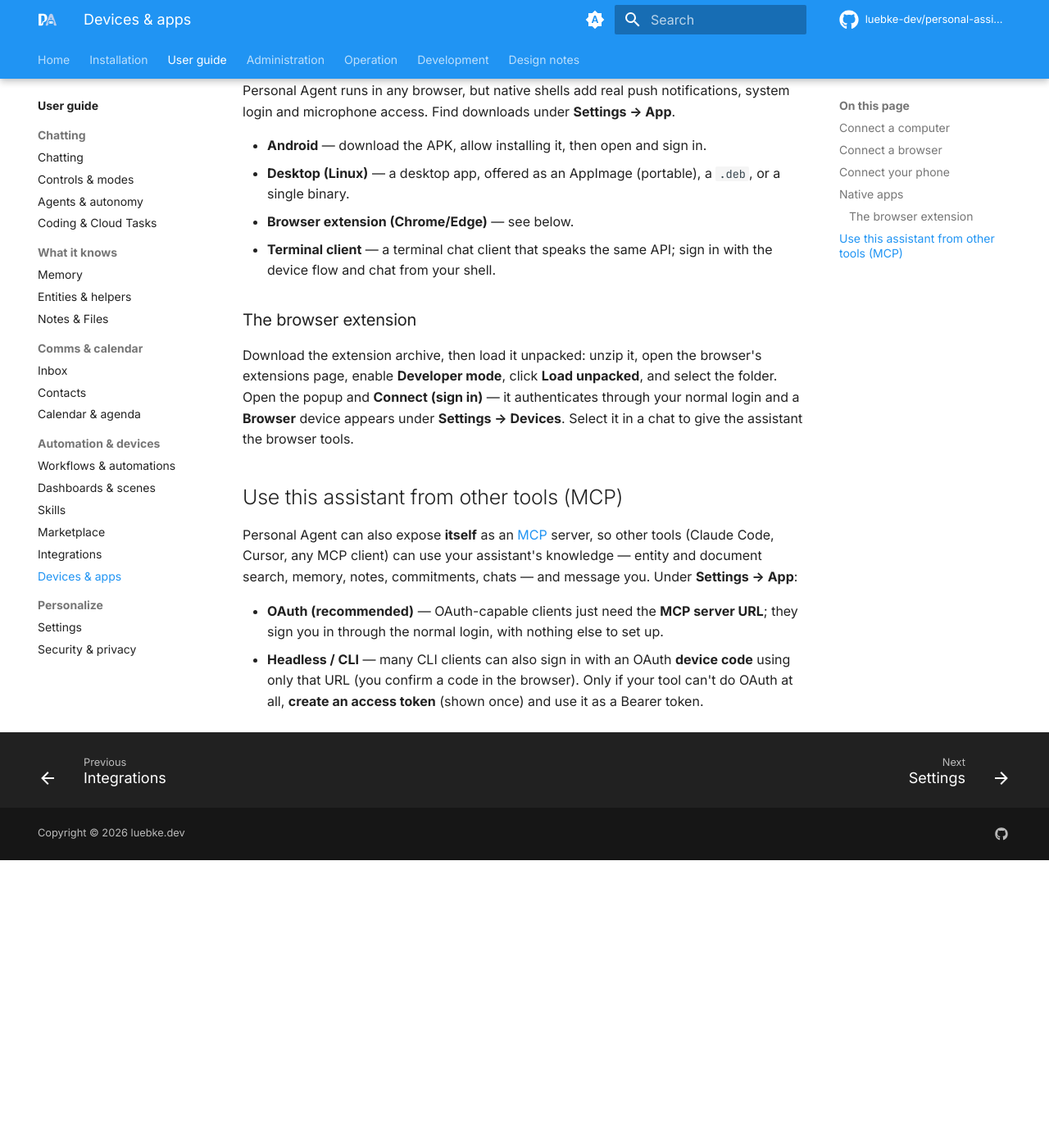
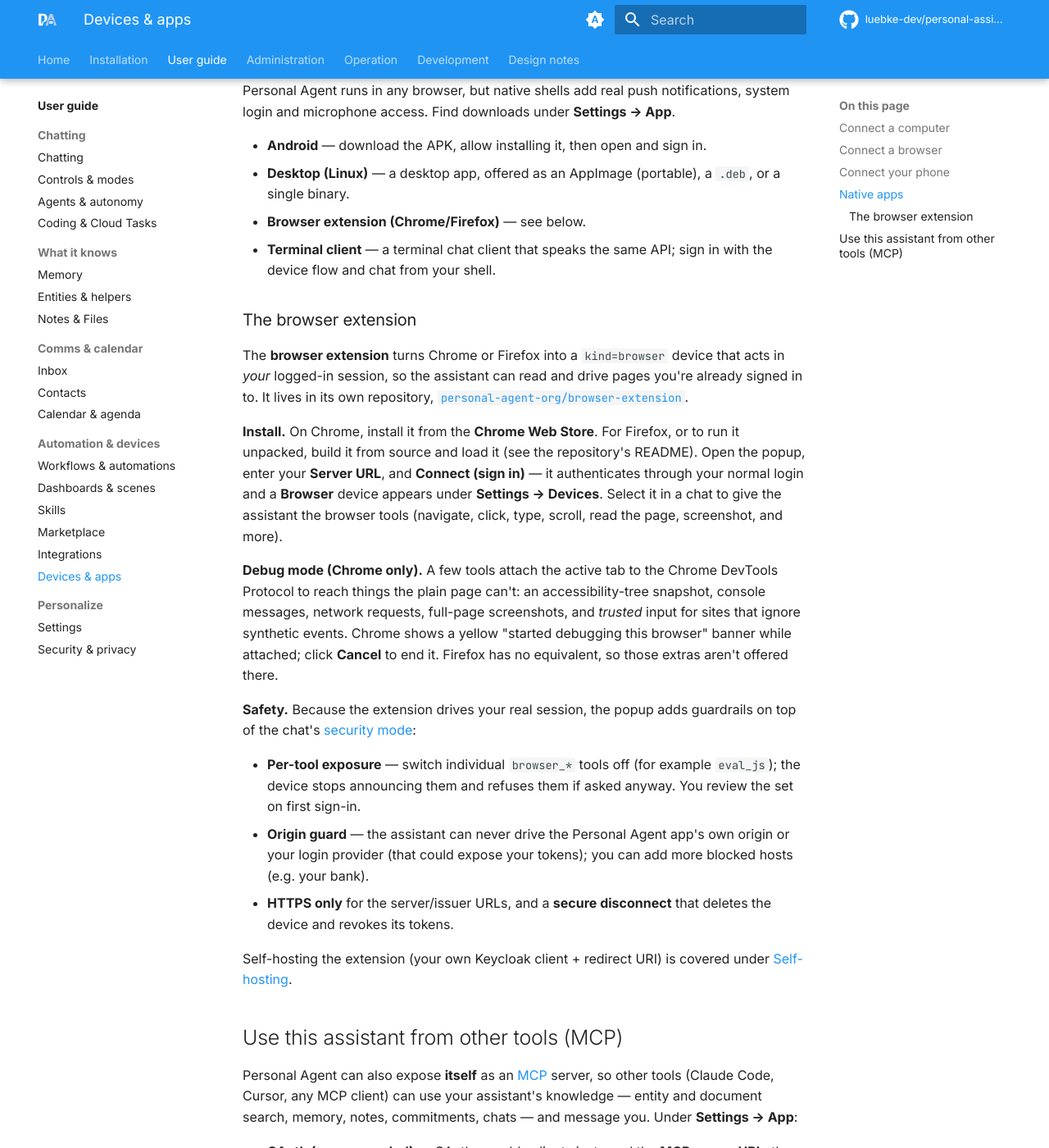
Before and after one commit to personal-agent-org/docs, an MkDocs documentation site: the page built from docs/features/devices.md, in a window 1280 px wide and 1400 px high, scrolled down 1534 px. Shown: the whole window at 82% size. Built offline with MkDocs 1.6.1 and Material for MkDocs 9.7.7, drawn with Linux system fonts in a browser that asks for light colours; comment, search, counter and statistics services are not loaded; before the commit the page ends 2583 px from its top, so only the background shows below that; some of the changed text lies outside the part shown.

Commit message:
refactor(browser-extension): extract to standalone repo, drop in-tree copy
The Chrome/Firefox extension now lives in its own public repo
(personal-agent-org/browser-extension). Remove the in-tree
clients/browser-extension/ copy and rewire everything that pointed at it:

- API: drop the /devices/browser-extension.zip endpoint (and the now-unused
  io / zipfile / lru_cache imports).
- Docker: drop the COPY of the extension source into the image.
- Web: the Settings -> App "browser extension" card links to the Chrome Web
  Store and the GitHub repo instead of the zip download; i18n updated.
- Weblate: drop the personal-agent/browser-extension component.
- Docs: fold the extension detail into Devices & apps + Self-hosting and
  repoint the remaining references.

```diff
--- a/docs/features/devices.md
+++ b/docs/features/devices.md
@@ -31,7 +31,7 @@
 A **browser** device lets the assistant navigate, click, type and screenshot real web
 pages. Two flavours:
 
-- the **browser extension** (Chrome/Edge) — acts in *your* logged-in session (see
+- the **browser extension** (Chrome/Firefox) — acts in *your* logged-in session (see
   [below](#the-browser-extension)); or
 - an on-demand **cloud browser** — **Settings → Devices → Start cloud browser** spins up a
   headless Chromium in the cloud with nothing to install.
@@ -62,17 +62,41 @@
 - **Android** — download the APK, allow installing it, then open and sign in.
 - **Desktop (Linux)** — a desktop app, offered as an AppImage (portable), a `.deb`, or a
   single binary.
-- **Browser extension (Chrome/Edge)** — see below.
+- **Browser extension (Chrome/Firefox)** — see below.
 - **Terminal client** — a terminal chat client that speaks the same API; sign in with the
   device flow and chat from your shell.
 
 ### The browser extension
 
-Download the extension archive, then load it unpacked: unzip it, open the browser's
-extensions page, enable **Developer mode**, click **Load unpacked**, and select the folder.
-Open the popup and **Connect (sign in)** — it authenticates through your normal login and a
-**Browser** device appears under **Settings → Devices**. Select it in a chat to give the
-assistant the browser tools.
+The **browser extension** turns Chrome or Firefox into a `kind=browser` device that acts in
+*your* logged-in session, so the assistant can read and drive pages you're already signed in to.
+It lives in its own repository,
+[`personal-agent-org/browser-extension`](https://github.com/personal-agent-org/browser-extension).
+
+**Install.** On Chrome, install it from the **Chrome Web Store**. For Firefox, or to run it
+unpacked, build it from source and load it (see the repository's README). Open the popup, enter
+your **Server URL**, and **Connect (sign in)** — it authenticates through your normal login and a
+**Browser** device appears under **Settings → Devices**. Select it in a chat to give the assistant
+the browser tools (navigate, click, type, scroll, read the page, screenshot, and more).
+
+**Debug mode (Chrome only).** A few tools attach the active tab to the Chrome DevTools Protocol to
+reach things the plain page can't: an accessibility-tree snapshot, console messages, network
+requests, full-page screenshots, and *trusted* input for sites that ignore synthetic events. Chrome
+shows a yellow "started debugging this browser" banner while attached; click **Cancel** to end it.
+Firefox has no equivalent, so those extras aren't offered there.
+
+**Safety.** Because the extension drives your real session, the popup adds guardrails on top of the
+chat's [security mode](security.md):
+
+- **Per-tool exposure** — switch individual `browser_*` tools off (for example `eval_js`); the
+  device stops announcing them and refuses them if asked anyway. You review the set on first sign-in.
+- **Origin guard** — the assistant can never drive the Personal Agent app's own origin or your login
+  provider (that could expose your tokens); you can add more blocked hosts (e.g. your bank).
+- **HTTPS only** for the server/issuer URLs, and a **secure disconnect** that deletes the device and
+  revokes its tokens.
+
+Self-hosting the extension (your own Keycloak client + redirect URI) is covered under
+[Self-hosting](../self-hosting.md#browser-extension-chrome-mv3).
 
 ## Use this assistant from other tools (MCP)
 
```
Also changed, not shown: docs/architecture/index.md (+1 -2 lines), docs/development/i18n.md (+4 -29 lines), docs/development/index.md (+1 -1 lines), docs/self-hosting.md (+12 -4 lines).
